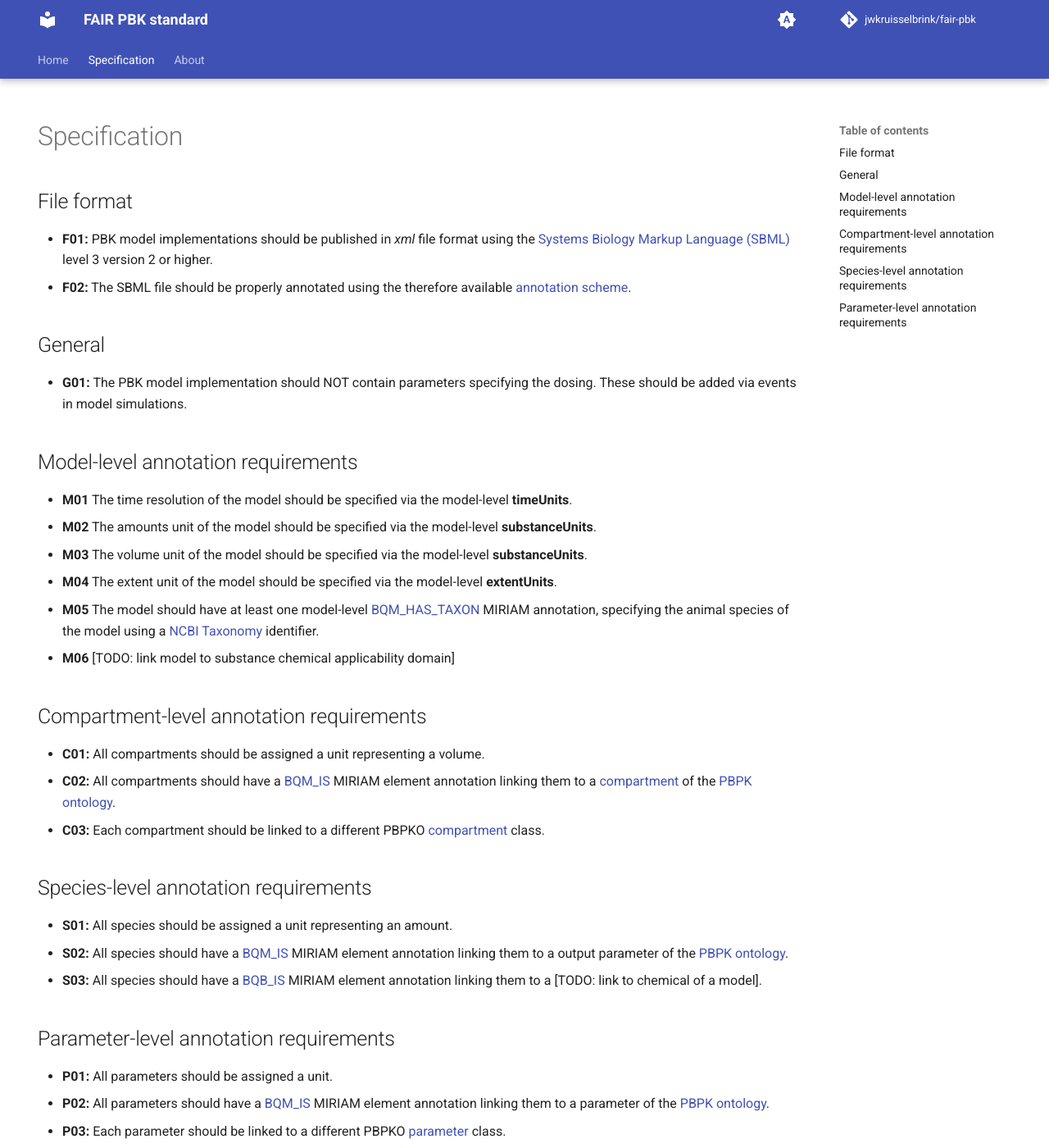
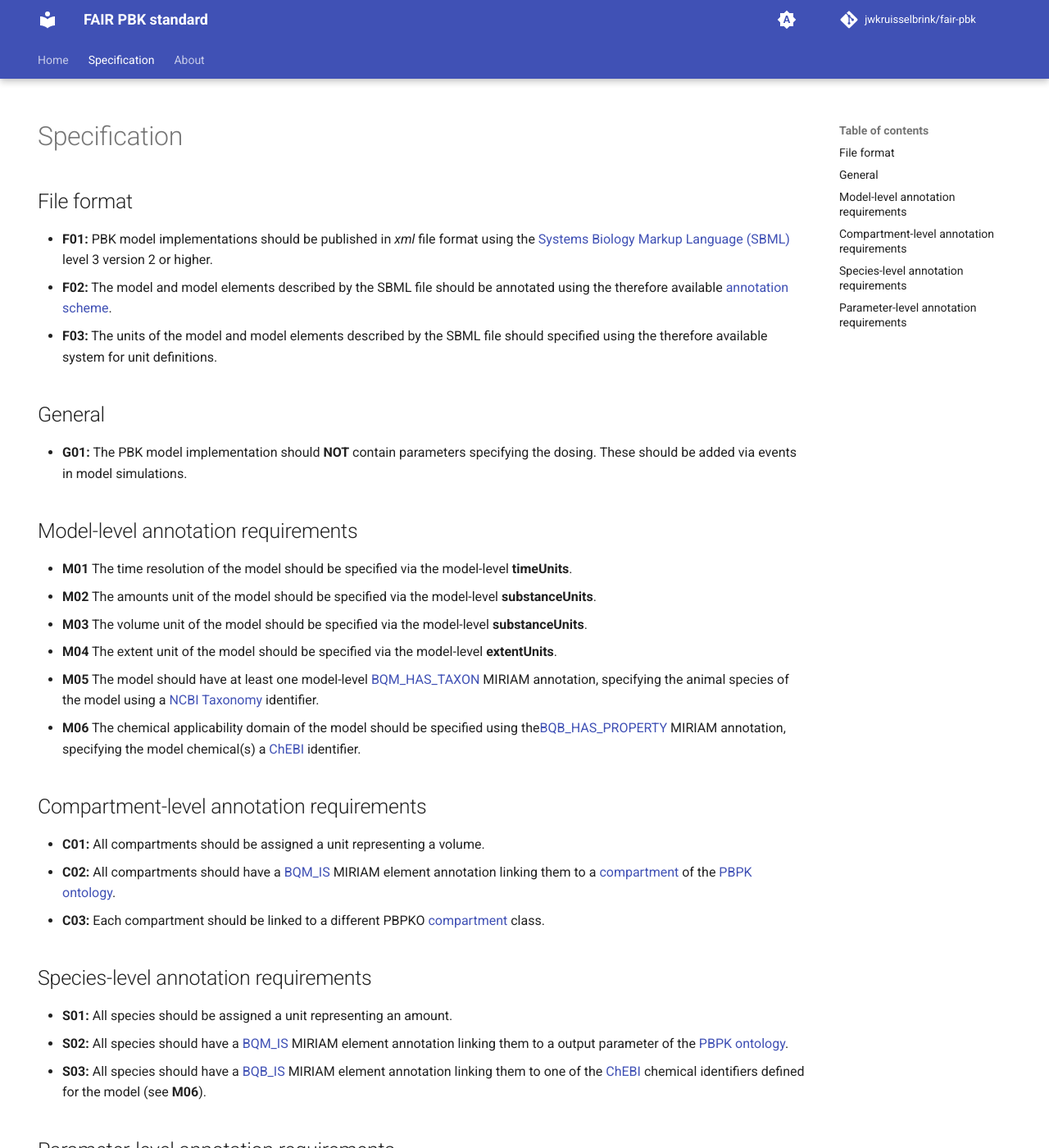
Before and after one commit to fair-pbk/fair-pbk-standard, an MkDocs documentation site: the page built from docs/specification.md, in a window 1280 px wide and 1400 px high. Shown: the whole window at 82% size. Built offline with MkDocs 1.6.1 and Material for MkDocs 9.7.7, drawn with Linux system fonts in a browser that asks for light colours; comment, search, counter and statistics services are not loaded; the version menu is left out; some of the changed text lies outside the part shown.

Commit message:
Add F03 and update F02, G01, M06, S03, P04

```diff
--- a/docs/specification.md
+++ b/docs/specification.md
@@ -8,11 +8,12 @@ hide:
 ## File format
 
 - **F01:** PBK model implementations should be published in *xml* file format using the [Systems Biology Markup Language (SBML)](https://sbml.org/) level 3 version 2 or higher.
-- **F02:** The SBML file should be properly annotated using the therefore available [annotation scheme](https://sbml.org/documents/elaborations/miriam_annotation_syntax/).
+- **F02:** The model and model elements described by the SBML file should be annotated using the therefore available [annotation scheme](https://sbml.org/documents/elaborations/miriam_annotation_syntax/).
+- **F03:** The units of the model and model elements described by the SBML file should specified using the therefore available system for unit definitions.
 
 ## General
 
-- **G01:** The PBK model implementation should NOT contain parameters specifying the dosing. These should be added via events in model simulations.
+- **G01:** The PBK model implementation should **NOT** contain parameters specifying the dosing. These should be added via events in model simulations.
 
 ## Model-level annotation requirements
 
@@ -21,7 +22,7 @@ hide:
 - **M03** The volume unit of the model should be specified via the model-level **substanceUnits**.
 - **M04** The extent unit of the model should be specified via the model-level **extentUnits**.
 - **M05** The model should have at least one model-level [BQM_HAS_TAXON](https://github.com/combine-org/combine-specifications/blob/main/specifications/qualifiers-1.1.md#model-qualifiers) MIRIAM annotation, specifying the animal species of the model using a [NCBI Taxonomy](https://registry.identifiers.org/registry/taxonomy) identifier.
-- **M06** [TODO: link model to substance chemical applicability domain]
+- **M06** The chemical applicability domain of the model should be specified using the[BQB_HAS_PROPERTY](https://github.com/combine-org/combine-specifications/blob/main/specifications/qualifiers-1.1.md#model-qualifiers) MIRIAM annotation, specifying the model chemical(s) a [ChEBI](https://www.ebi.ac.uk/chebi) identifier.
 
 ## Compartment-level annotation requirements
 
@@ -33,12 +34,11 @@ hide:
 
 - **S01:** All species should be assigned a unit representing an amount.
 - **S02:** All species should have a [BQM_IS](https://github.com/combine-org/combine-specifications/blob/main/specifications/qualifiers-1.1.md#model-qualifiers) MIRIAM element annotation linking them to a output parameter of the [PBPK ontology](https://github.com/InSilicoVida-Research-Lab/pbpko).
-- **S03:** All species should have a [BQB_IS](https://github.com/combine-org/combine-specifications/blob/main/specifications/qualifiers-1.1.md#model-qualifiers) MIRIAM element annotation linking them to a [TODO: link to chemical of a model].
+- **S03:** All species should have a [BQB_IS](https://github.com/combine-org/combine-specifications/blob/main/specifications/qualifiers-1.1.md#model-qualifiers) MIRIAM element annotation linking them to one of the [ChEBI](https://www.ebi.ac.uk/chebi/) chemical identifiers defined for the model (see **M06**).
 
 ## Parameter-level annotation requirements
 
 - **P01:** All parameters should be assigned a unit.
 - **P02:** All parameters should have a [BQM_IS](https://github.com/combine-org/combine-specifications/blob/main/specifications/qualifiers-1.1.md#model-qualifiers) MIRIAM element annotation linking them to a parameter of the [PBPK ontology](https://github.com/InSilicoVida-Research-Lab/pbpko).
 - **P03:** Each parameter should be linked to a different PBPKO [parameter](http://purl.obolibrary.org/obo/PBPKO_00002) class.
-- **P04:** All parameter linked to a PBPKO [biochemical parameter](http://purl.obolibrary.org/obo/PBPKO_00139) or [physicochemical parameter](http://purl.obolibrary.org/obo/PBPKO_00126) class should have a [BQB_IS](https://github.com/combine-org/combine-specifications/blob/main/specifications/qualifiers-1.1.md#model-qualifiers) MIRIAM element annotation linking them to a [TODO: link to chemical of a model].
-- **P05:**  Units should be in compliance with the parameter type annotation.
+- **P04:** All parameter linked to a PBPKO [biochemical parameter](http://purl.obolibrary.org/obo/PBPKO_00139) or [physicochemical parameter](http://purl.obolibrary.org/obo/PBPKO_00126) class should have a [BQB_IS](https://github.com/combine-org/combine-specifications/blob/main/specifications/qualifiers-1.1.md#model-qualifiers) MIRIAM element annotation linking them to one of the [ChEBI](https://www.ebi.ac.uk/chebi/) chemical identifiers defined for the model (see **M06**).
```
Also changed, not shown: docs/about.md (line endings or trailing spaces).
